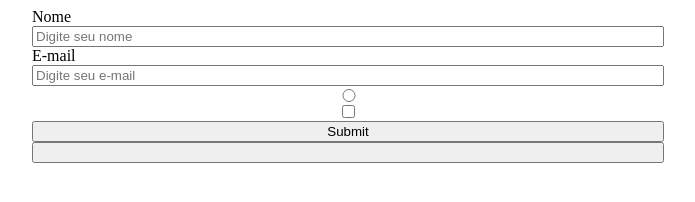
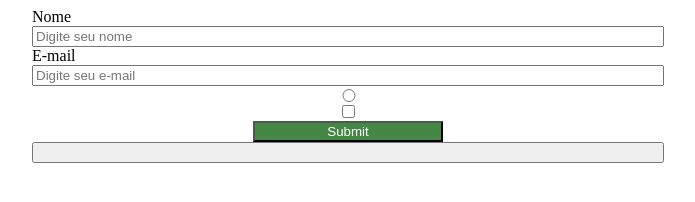
Before and after one commit to Stefanny44/desafio-teste, a plain HTML site: page index.html in a window 1280 px wide. Shown: the whole page, without its empty margins (292-987 px from the left). Drawn offline with Linux system fonts and the light colour scheme.

Commit message:
alteração do input e submit

```diff
--- a/assets/css/style.css
+++ b/assets/css/style.css
@@ -4,3 +4,13 @@ form{
     width: 50%;
     margin: auto;
 }
+#submit01{
+    width: 30%;
+    margin: auto;
+    color: rgb(255, 255, 255);
+    background-color: rgb(69, 136, 69);
+}
+#submit01:hover{
+    background-color: rgb(211, 43, 1);
+    color: orange;
+}
--- a/index.html
+++ b/index.html
@@ -14,7 +14,7 @@
 
         <input type="radio">
         <input type="checkbox">
-        <input type="submit">
+        <input type="submit" id="submit01">
         <input type="button">
     </form>
 </body>
```
